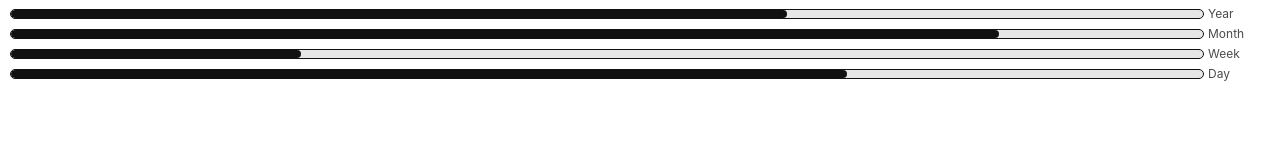
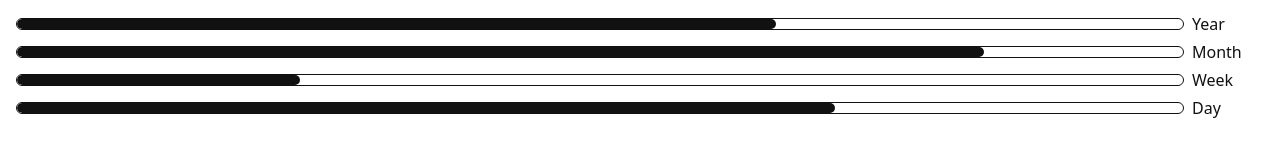
Before and after one commit to martin-forge/notion-time-bars, a website: page index.html in a window 1280 px wide. Drawn offline with Linux system fonts and the light colour scheme.

Commit message:
style: match Notion spacing and fonts

```diff
--- a/index.html
+++ b/index.html
@@ -8,26 +8,24 @@
     :root{
       --bg: #ffffff;
       --fg: #111111;
-      --track: #e6e6e6;
-      --fill: #111111;
-      --label: #4b4b4b;
+      --track: #ffffff;
+      --fill: var(--fg);
+      --label: var(--fg);
       --radius: 999px;
-      --padX: 10px;
-      --padY: 8px;
-      --gap: 8px;
-      --row-gap: 4px;
+      --padX: 16px;
+      --padY: 16px;
+      --gap: 12px;
+      --row-gap: 8px;
       --maxw: 100%; /* fits narrow Notion column */
-      --barH: 10px; /* Equal thickness for all bars */
-      --labelW: 62px; /* wider for mixed case labels */
+      --barH: 12px; /* slightly thicker bars */
+      --labelW: 72px; /* wider for mixed case labels */
       --border: var(--fg);
     }
     @media (prefers-color-scheme: dark){
       :root{
         --bg: #191919;
-        --fg: #eeeeee;
+        --fg: #ffffff;
         --track: #1f1f1f;
-        --fill: #eeeeee;
-        --label: #aaaaaa;
         --border: var(--fg);
       }
     }
@@ -36,7 +34,8 @@
       margin:0;
       background:var(--bg);
       color:var(--fg);
-      font-family: "Inter", ui-sans-serif, system-ui, -apple-system, "Segoe UI", Roboto, Helvetica, Arial, sans-serif;
+      font-family: ui-sans-serif, system-ui, -apple-system, "Segoe UI", Roboto, Helvetica, Arial, sans-serif;
+      font-size:16px;
       color-scheme: light dark;
     }
     .wrap{
@@ -49,7 +48,7 @@
     .row{ display:flex; align-items: center; gap: var(--row-gap); }
     .label{
       width: var(--labelW);
-      font-size: 12px;
+      font-size: 1rem;
       line-height: 1;
       color: var(--label);
       user-select: none;
```
